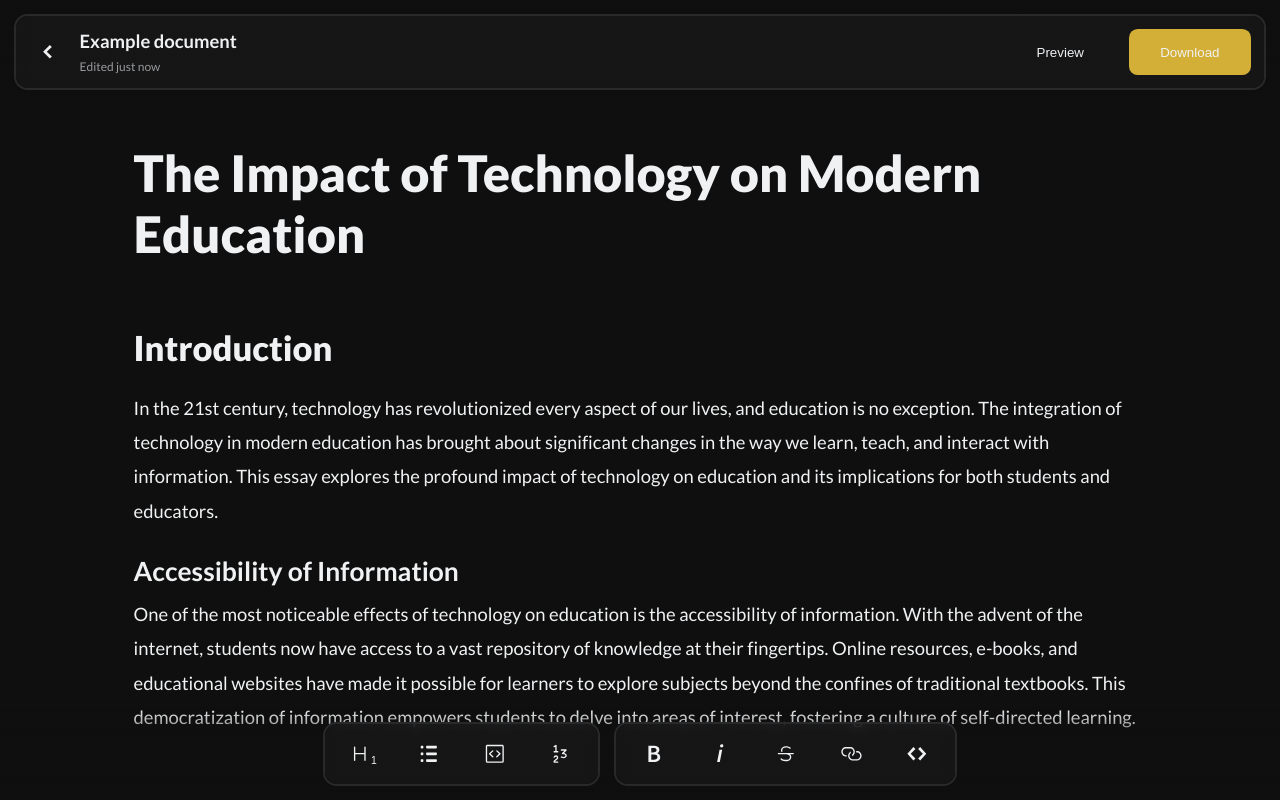
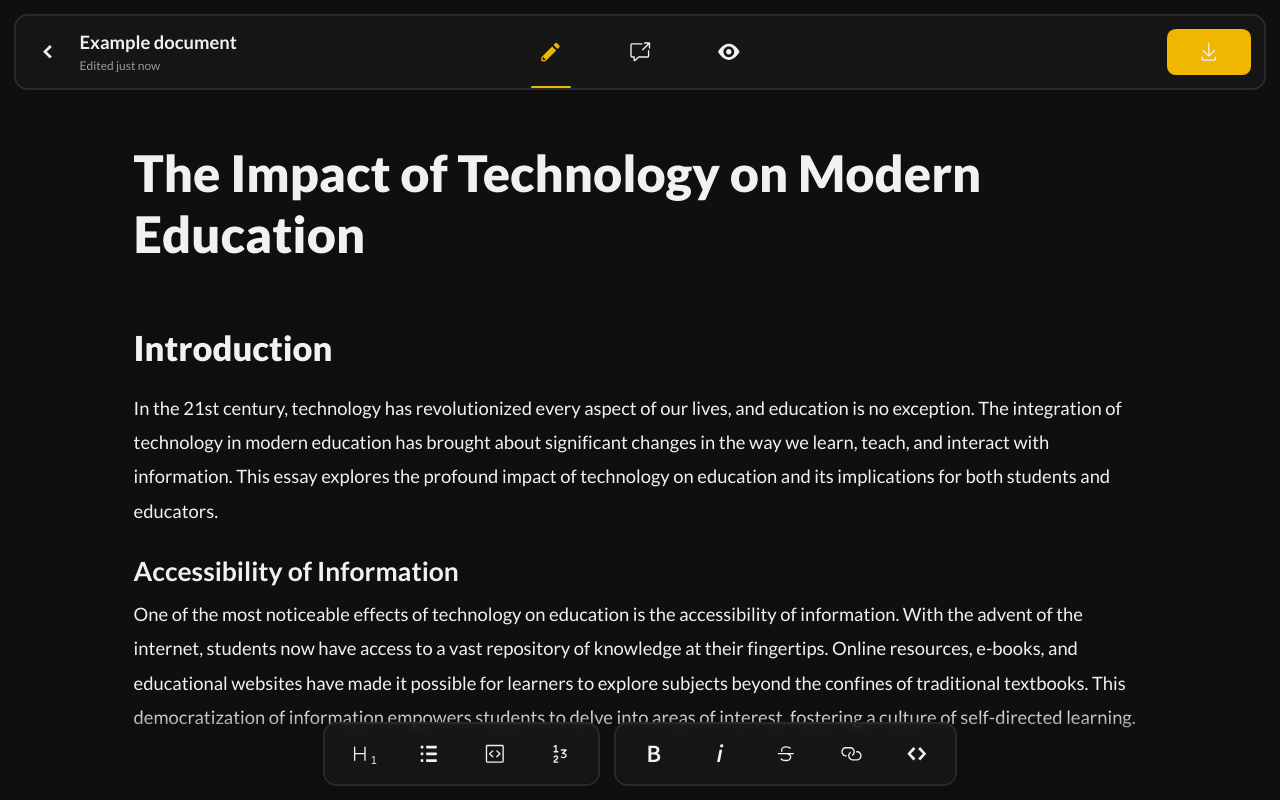
Before and after one commit to conduits-link/frontend, a Next.js app: page / in a window 1280 px wide. Shown: the top 800 px of the page. Built offline with nearby package versions, Linux system fonts and the light colour scheme.

Commit message:
Implement mode select

```diff
--- a/app/globals.css
+++ b/app/globals.css
@@ -1,5 +1,5 @@
 :root {
-	--color-accent: #d4af37;
+	--color-accent: #efb700;
 	--color-dark-100: #1b1c1d;
 	--color-dark-400: #0f0f0f;
 	--color-light-100: #eff1f3;
--- a/app/page.tsx
+++ b/app/page.tsx
@@ -32,6 +32,7 @@ import { ReactNodeViewRenderer } from "@tiptap/react";
 
 import PromptResponse from "@/components/nodes/PromptResponse";
 import TaskItem from "@tiptap/extension-task-item";
+import { useState } from "react";
 
 const PromptResponseNode = Node.create({
 	name: "promptResponse",
@@ -118,12 +119,14 @@ export default function Editor() {
                `,
 	});
 
+	const [mode, setMode] = useState("edit");
+
 	return (
 		<>
 			{editor && (
 				<>
 					<div className={styles.container}>
-						<NavigationMenu />
+						<NavigationMenu mode={mode} setMode={setMode} />
 						<FixedFormatMenu editor={editor} />
 						<PromptMenu editor={editor} />
 						<FloatingFormatMenu editor={editor} />
--- a/components/menus/NavigationMenu.module.css
+++ b/components/menus/NavigationMenu.module.css
@@ -43,6 +43,7 @@
 /* Return button */
 
 .returnContainer {
+	width: 100%;
 	height: 100%;
 	display: flex;
 }
@@ -59,7 +60,7 @@
 }
 
 .returnInfoTitle {
-	margin-bottom: 0.35em;
+	margin-bottom: 0.25em;
 	font-weight: 700;
 	font-size: 1.15rem;
 }
@@ -69,11 +70,52 @@
 	opacity: 0.6;
 }
 
+/* Modes */
+
+.modeContainer {
+	width: 100%;
+	height: 100%;
+	display: flex;
+	justify-content: center;
+}
+
+.modeButton {
+	width: 3.5em;
+	color: var(--color-secondary-100);
+	font-size: 1.35rem;
+	display: flex;
+	justify-content: center;
+	align-items: center;
+	background-color: transparent;
+	border: none;
+	cursor: pointer;
+}
+
+.modeButton:not(:last-child) {
+	margin-right: var(--spacing-large);
+}
+
+.modeButtonActive {
+	color: var(--color-accent);
+}
+
+.modeButtonActive::before {
+	content: "";
+	position: absolute;
+	width: 1.85em;
+	height: 0.1em;
+	bottom: 0;
+	background-color: var(--color-accent);
+	border-radius: var(--border-radius-small);
+}
+
 /* Buttons */
 
 .buttonContainer {
+	width: 100%;
 	height: 100%;
 	display: flex;
+	justify-content: flex-end;
 }
 
 .button {
--- a/components/menus/NavigationMenu.tsx
+++ b/components/menus/NavigationMenu.tsx
@@ -1,10 +1,22 @@
-import { GoChevronLeft } from "react-icons/go";
+import {
+	GoChevronLeft,
+	GoCrossReference,
+	GoDownload,
+	GoEye,
+	GoPencil,
+} from "react-icons/go";
 
 import Button from "../buttons/Button";
 
 import styles from "./NavigationMenu.module.css";
 
-export default function NavigationMenu() {
+export default function NavigationMenu({
+	mode,
+	setMode,
+}: {
+	mode: string;
+	setMode: any;
+}) {
 	return (
 		<div className={styles.container}>
 			<div className={styles.element}>
@@ -19,16 +31,41 @@ export default function NavigationMenu() {
 						</small>
 					</div>
 				</div>
-				<div></div>
+				<div className={styles.modeContainer}>
+					<button
+						className={
+							styles.modeButton +
+							(mode === "edit" ? " " + styles.modeButtonActive : "")
+						}
+						onClick={() => setMode("edit")}
+					>
+						<GoPencil />
+					</button>
+					<button
+						className={
+							styles.modeButton +
+							(mode === "review" ? " " + styles.modeButtonActive : "")
+						}
+						onClick={() => setMode("review")}
+					>
+						<GoCrossReference />
+					</button>
+					<button
+						className={
+							styles.modeButton +
+							(mode === "preview" ? " " + styles.modeButtonActive : "")
+						}
+						onClick={() => setMode("preview")}
+					>
+						<GoEye />
+					</button>
+				</div>
 				<div className={styles.buttonContainer}>
-					<Button className={styles.button} onClick={() => {}}>
-						Preview
-					</Button>
 					<Button
 						className={styles.button + " " + styles.buttonPrimary}
 						onClick={() => {}}
 					>
-						Download
+						<GoDownload />
 					</Button>
 				</div>
 			</div>
```
